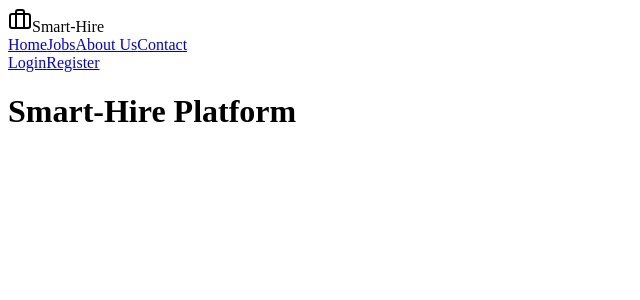
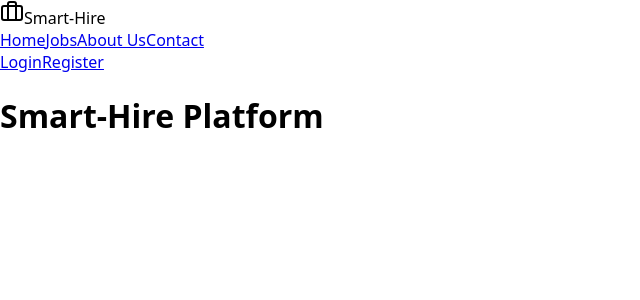
Before and after one commit to veda-sri-varsha/smart-hire, a React (Vite) app: page / in a window 1280 px wide. Shown: the top 300 px of the page, without its empty margins (0-640 px from the left). Built offline with nearby package versions, Linux system fonts and the light colour scheme.

Commit message:
fix: resolve Biome noNonNullAssertion lint error in main.tsx

```diff
--- a/src/main.tsx
+++ b/src/main.tsx
@@ -1,21 +1,15 @@
+import React from "react";
 import ReactDOM from "react-dom/client";
-import { BrowserRouter, Route, Routes } from "react-router-dom";
 import App from "./App";
-import Header from "./components/header";
+import "./App.css";
+import Header from "./components/Header";
 
-const container = document.getElementById("root");
-
-if (!container) {
-	throw new Error("Root container missing in index.html");
+const rootElement = document.getElementById("root");
+if (rootElement) {
+  ReactDOM.createRoot(rootElement).render(
+    <React.StrictMode>
+      <Header/>
+      <App />
+    </React.StrictMode>
+  );
 }
-
-const root = ReactDOM.createRoot(container);
-
-root.render(
-	<BrowserRouter>
-		<Header />
-		<Routes>
-			<Route path="/" element={<App />} />
-		</Routes>
-	</BrowserRouter>,
-);
```
